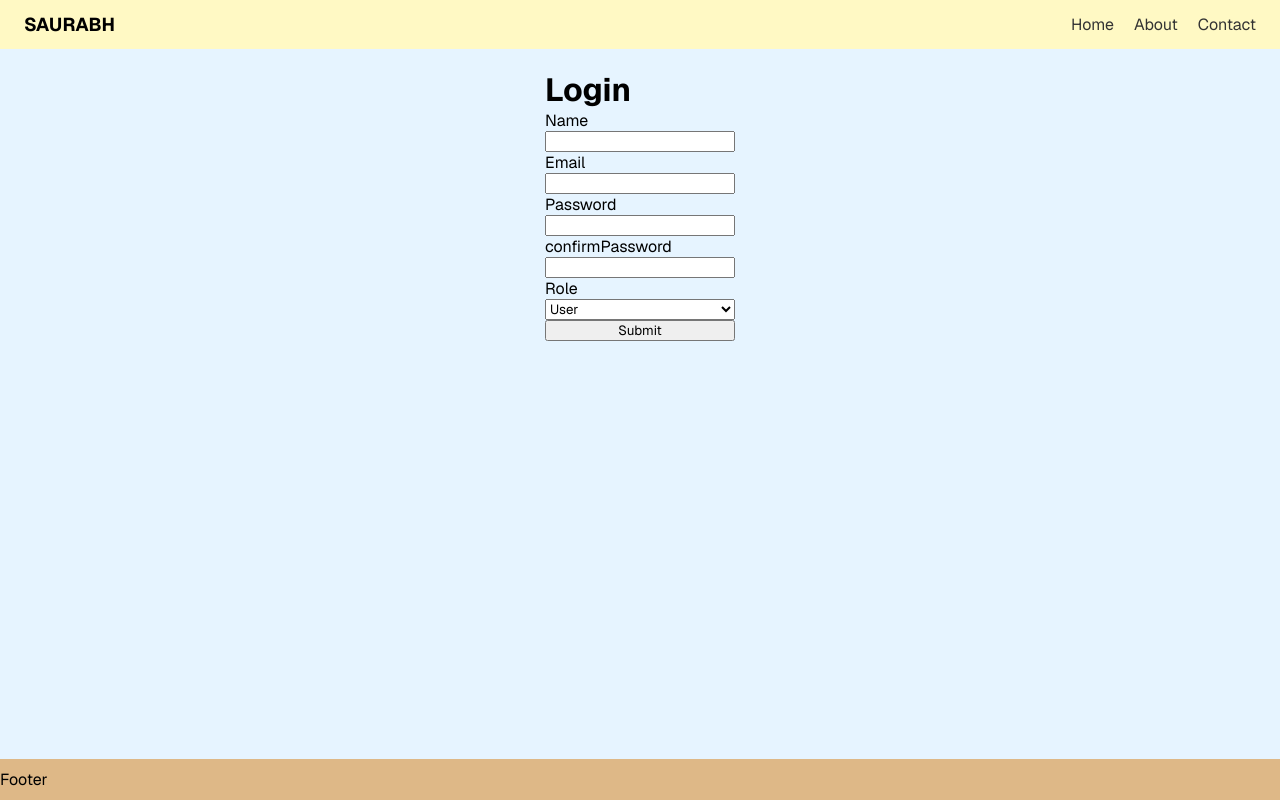
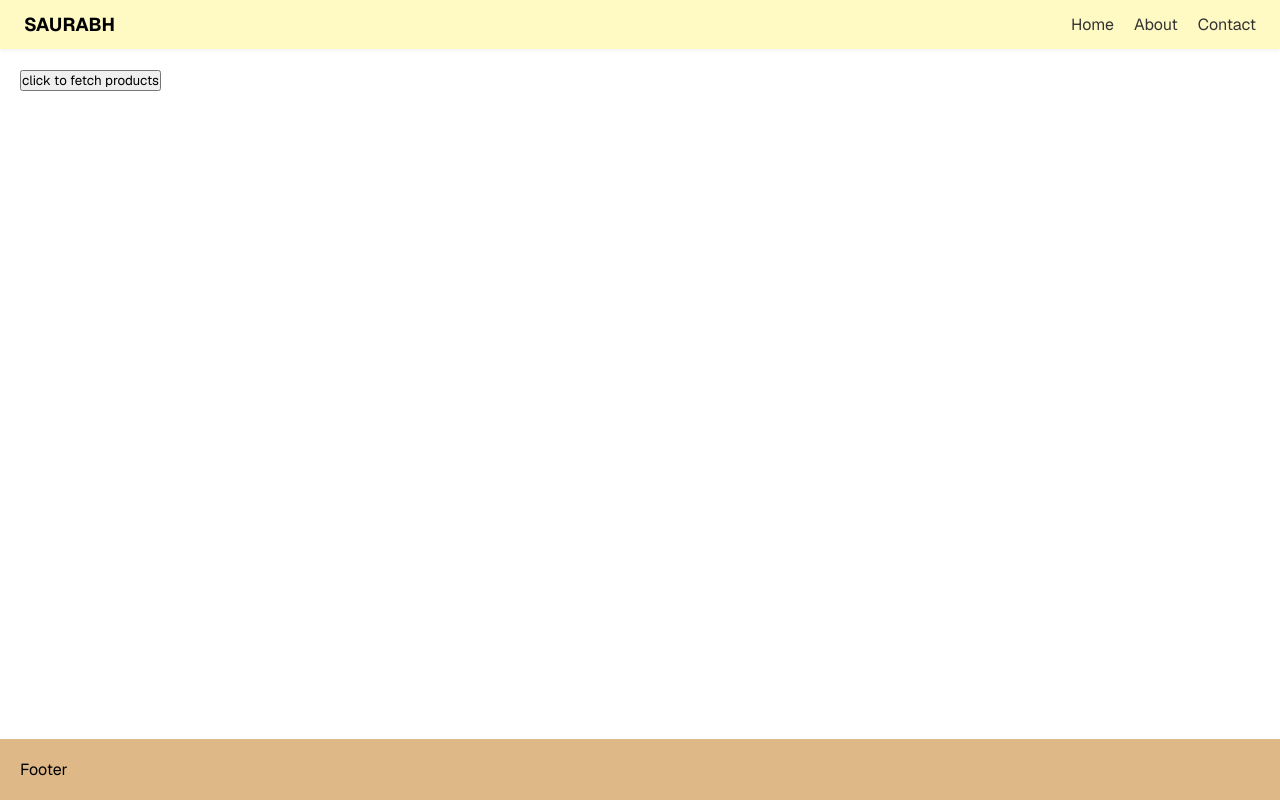
Before and after one commit to Saurabh-Chede/awdiz-react, a React (Vite) app: page / in a window 1280 px wide. Built offline with nearby package versions, Linux system fonts and the light colour scheme.

Commit message:
assignment-7

```diff
--- a/package.json
+++ b/package.json
@@ -10,10 +10,12 @@
     "preview": "vite preview"
   },
   "dependencies": {
+    "axios": "^1.13.6",
     "lucide-react": "^0.577.0",
     "react": "^19.2.0",
     "react-dom": "^19.2.0",
-    "react-icons": "^5.6.0"
+    "react-icons": "^5.6.0",
+    "react-router-dom": "^7.13.1"
   },
   "devDependencies": {
     "@eslint/js": "^9.39.1",
--- a/src/App.jsx
+++ b/src/App.jsx
@@ -1,16 +1,19 @@
 import "./App.css";
 import Navbar from "./components/Navbar";
-import Hero from "./components/Hero";
+import Home from './components/Home'
 import Footer from "./components/Footer";
+import { Routes,Route } from "react-router-dom";
 
 export default function App() {
   return (
     <div style={{ display: "flex", flexDirection: "column", height: "100vh" }}>
-      <Navbar />
-      <div style={{ flex: 1, backgroundColor: "#e6f4ff" }}>
-        <Hero />
+      <Navbar/>
+      <div style={{flex:1,padding:20}}>
+        <Routes>
+        <Route path="/" element={<Home />} />
+      </Routes>
       </div>
-      <Footer></Footer>
+      <Footer/>
     </div>
   );
 }
--- a/src/components/Footer.jsx
+++ b/src/components/Footer.jsx
@@ -1,6 +1,6 @@
 function Footer() {
   return (
-    <div style={{ backgroundColor: "burlywood", paddingBlock: 10 }}>Footer</div>
+    <div style={{ backgroundColor: "burlywood", padding:20 }}>Footer</div>
   );
 }
 
--- a/src/components/Hero.jsx
+++ b/src/components/Hero.jsx
@@ -1,6 +1,7 @@
 import Product from "./Product";
 import Counter from './Counter'
 import EventHandling from "./EventHandling";
+import ProductCard from './ProductCard'
 export default function Hero() {
   return (
     <div style={{ padding: "20px" }}>
@@ -13,7 +14,8 @@ export default function Hero() {
         <Product title="watch" price="99" />
         <Product title="iphone" price="79999" /> */}
         {/* <Counter /> */}
-        <EventHandling></EventHandling>
+        {/* <EventHandling></EventHandling> */}
+        <ProductCard/>
       </div>
     </div>
   );
--- /dev/null
+++ b/src/components/Home.jsx
@@ -0,0 +1,12 @@
+import React from 'react'
+import ProductCard from './ProductCard'
+
+function Home() {
+  return (
+    <div>
+      <ProductCard></ProductCard>
+    </div>
+  )
+}
+
+export default Home
--- /dev/null
+++ b/src/components/ProductCard.jsx
@@ -0,0 +1,46 @@
+import React, { useState } from "react";
+import axios from "axios";
+
+function ProductCard() {
+  const [products, setProducts] = useState([]);
+
+  const fetchProducts = async () => {
+    const response = await axios.get("https://fakestoreapi.com/products");
+    console.log(response.data, "response");
+    setProducts(response.data);
+  };
+
+  return (
+    <div>
+      <button style={{marginBottom:20}} onClick={fetchProducts}>click to fetch products</button>
+
+      <div style={{ display: "flex", flexWrap: "wrap", gap: "20px" }}>
+        {products.map((product) => {
+          return (
+            <div
+              key={product.id}
+              style={{
+                border: "1px solid gray",
+                width: "200px",
+                padding: "10px",
+                height:'300px'
+              }}
+            >
+              <img
+                src={product.image}
+                alt={product.title}
+                style={{ width: "100px" }}
+              />
+
+              <h4>{product.title}</h4>
+
+              <p>₹ {product.price}</p>
+            </div>
+          );
+        })}
+      </div>
+    </div>
+  );
+}
+
+export default ProductCard;
--- a/src/main.jsx
+++ b/src/main.jsx
@@ -2,9 +2,12 @@ import { StrictMode } from "react";
 import { createRoot } from "react-dom/client";
 import "./index.css";
 import App from "./App.jsx";
+import { BrowserRouter } from "react-router-dom";
 
 createRoot(document.getElementById("root")).render(
+  <BrowserRouter>
   <StrictMode>
     <App />
-  </StrictMode>,
+  </StrictMode>
+  </BrowserRouter>,
 );
```
Also changed, not shown: 1 other file (tests, documents, lock files or other folders).
